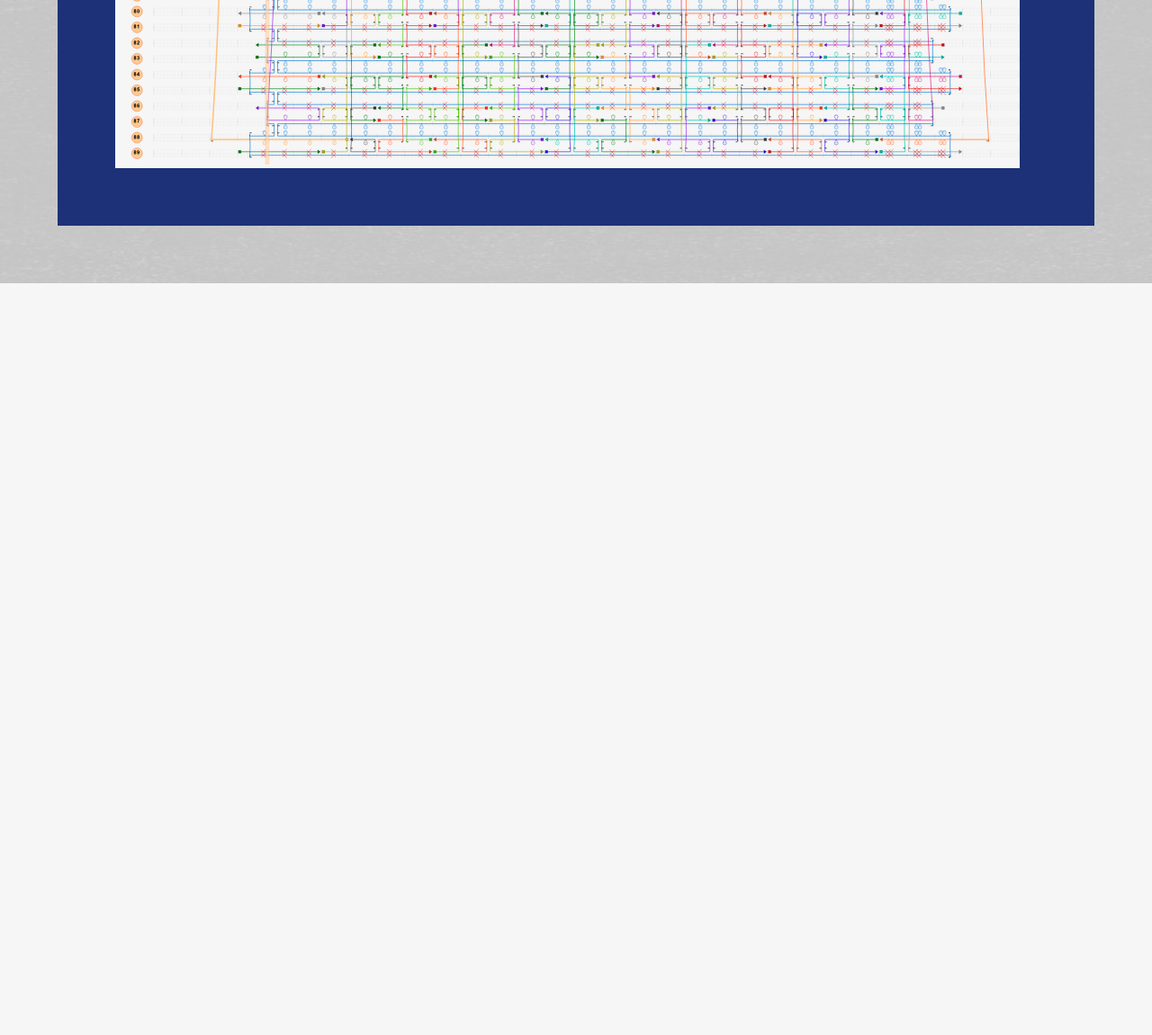
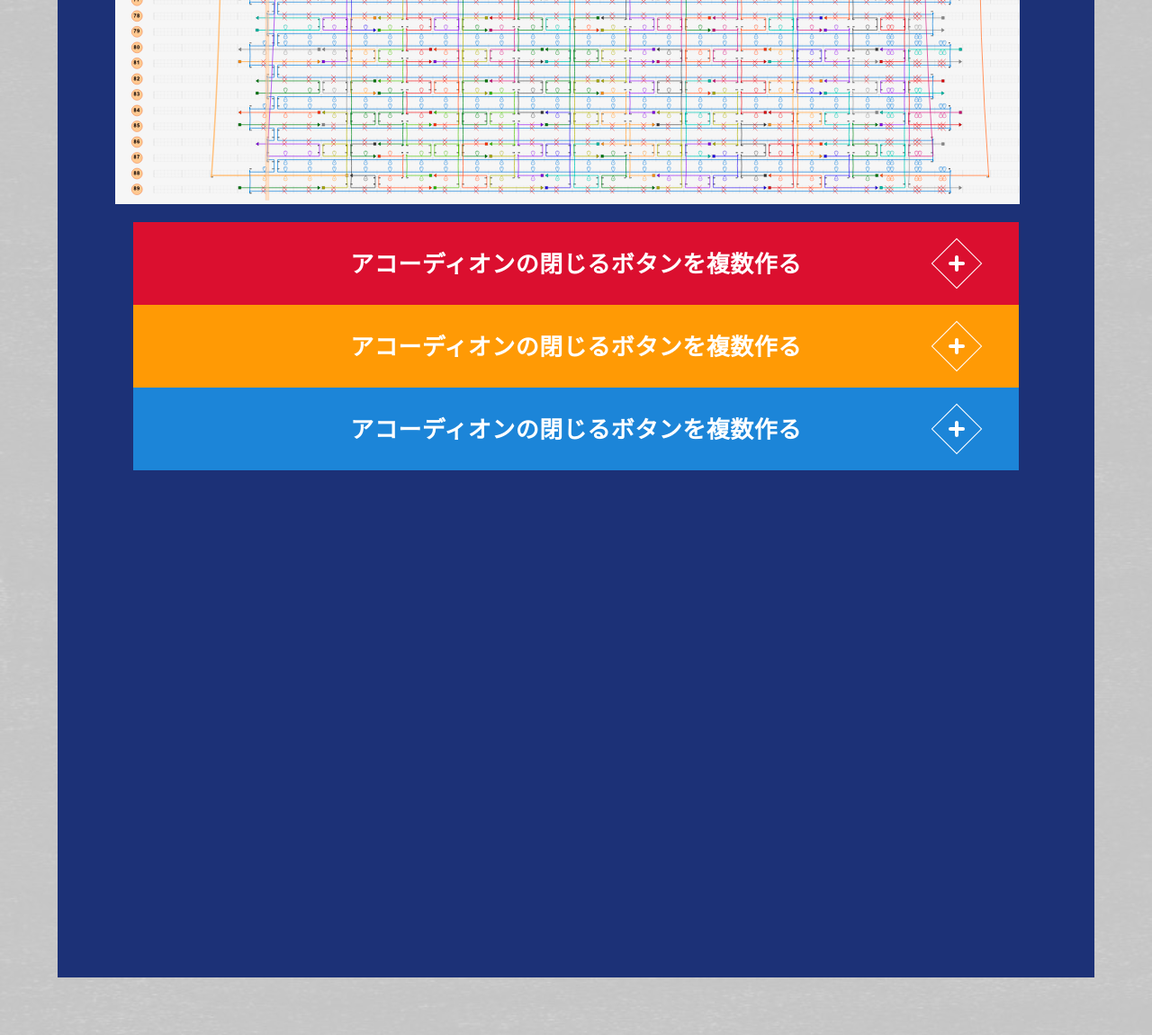
Before and after one commit to t2biomod2024/2024, a PHP site: page /pages/modeling.html in a window 1280 px wide. Shown: the part 3280-4431 px from the top of the page at 90% size. Before the commit the page ends 3595 px from the top, so only its background shows below. Run offline with PHP 8.4, Linux system fonts and the light colour scheme; some libraries are stand-ins or nearby versions; some web fonts are replaced.

Commit message:
accordion

```diff
--- a/css/common_css/template.css
+++ b/css/common_css/template.css
@@ -436,6 +436,7 @@ main h3 {
     left: 0;
 }
 
+
 /*Other*/
 .clearfix::after {content: "";display: block;clear: both;}
 .color-check, .color-check a {color: #ff0000 !important;}
--- /dev/null
+++ b/css/parts_css/accordion.css
@@ -0,0 +1,238 @@
+/* Accordion */
+.s_06 .accordion_one {
+	max-width: 1024px;
+	margin: 0 auto;
+  }
+  .s_06 .accordion_one .accordion_header {
+	background-color: #db0f2f;
+	color: #fff;
+	font-size: 26px;
+	font-weight: bold;
+	padding: 20px 11%;
+	text-align: center;
+	position: relative;
+	z-index: +1;
+	cursor: pointer;
+	transition-duration: 0.2s;
+  }
+  .s_06 .accordion_one:nth-of-type(2) .accordion_header {
+	  background-color: #ff9a05;
+  }
+  .s_06 .accordion_one:nth-of-type(3) .accordion_header {
+	  background-color: #1c85d8;
+  }
+  .s_06 .accordion_one .accordion_header:hover {
+	opacity: .8;
+  }
+  .s_06 .accordion_one .accordion_header .i_box {
+	display: flex;
+	justify-content: center;
+	align-items: center;
+	position: absolute;
+	top: 50%;
+	right: 5%;
+	width: 40px;
+	height: 40px;
+	border: 1px solid #fff;
+	margin-top: -20px;
+	box-sizing: border-box;
+	-webkit-transform: rotate(45deg);
+	transform: rotate(45deg);
+	transform-origin: center center;
+	transition-duration: 0.2s;
+  }
+  .s_06 .accordion_one .accordion_header .i_box .one_i {
+	display: block;
+	width: 18px;
+	height: 18px;
+	-webkit-transform: rotate(45deg);
+	transform: rotate(45deg);
+	transform-origin: center center;
+	transition-duration: 0.2s;
+	position: relative;
+  }
+  .s_06 .accordion_one .accordion_header.open .i_box {
+	-webkit-transform: rotate(-360deg);
+	transform: rotate(-360deg);
+  }
+  .s_06 .accordion_one .accordion_header .i_box .one_i:before, .s_06 .accordion_one .accordion_header .i_box .one_i:after {
+	display: flex;
+	content: '';
+	background-color: #fff;
+	border-radius: 10px;
+	width: 18px;
+	height: 4px;
+	position: absolute;
+	top: 7px;
+	left: 0;
+	-webkit-transform: rotate(0deg);
+	transform: rotate(0deg);
+	transform-origin: center center;
+  }
+  .s_06 .accordion_one .accordion_header .i_box .one_i:before {
+	width: 4px;
+	height: 18px;
+	top: 0;
+	left: 7px;
+  }
+  .s_06 .accordion_one .accordion_header.open .i_box .one_i:before {
+	content: none;
+  }
+  .s_06 .accordion_one .accordion_header.open .i_box .one_i:after {
+	-webkit-transform: rotate(-45deg);
+	transform: rotate(-45deg);
+  }
+  .s_06 .accordion_one .accordion_inner {
+	display: none;
+	padding: 30px 30px;
+	border-left: 2px solid #db0f2f;
+	border-right: 2px solid #db0f2f;
+	border-bottom: 2px solid #db0f2f;
+	box-sizing: border-box;
+  }
+  .s_06 .accordion_one:nth-of-type(2) .accordion_inner {
+	border-left: 2px solid #ff9a05;
+	border-right: 2px solid #ff9a05;
+	border-bottom: 2px solid #ff9a05;
+  }
+  .s_06 .accordion_one:nth-of-type(3) .accordion_inner {
+	border-left: 2px solid #1c85d8;
+	border-right: 2px solid #1c85d8;
+	border-bottom: 2px solid #1c85d8;
+  }
+  .s_06 .accordion_one .accordion_inner .box_one {
+	height: 300px;
+  }
+  .s_06 .accordion_one .accordion_inner p.txt_a_ac {
+	margin: 0;
+  }
+  .s_06 .accordion_one .accordion_inner .closeArea {
+	width: 180px;
+	margin: 0 auto;
+  }
+  .s_06 .accordion_one .accordion_inner .closeArea .close_box a.close_btn {
+	display: flex;
+	justify-content: center;
+	align-items: center;
+	background: #db0f2f;
+	padding: 15px 15px 15px 20px;
+	text-decoration: none;
+	line-height: 1.3;
+	color: #fff;
+	font-size: 18px;
+	font-weight: bold;
+	position: relative;
+	cursor: pointer;
+	transition-duration: 0.2s;
+  }
+  .s_06 .accordion_one:nth-of-type(2) .accordion_inner .closeArea .close_box a.close_btn {
+	  background-color: #ff9a05;
+  }
+  .s_06 .accordion_one:nth-of-type(3) .accordion_inner .closeArea .close_box a.close_btn {
+	  background-color: #1c85d8;
+  }
+  .s_06 .accordion_one .accordion_inner .closeArea .close_box a.close_btn:hover {
+	opacity: .8;
+  }
+  .s_06 .accordion_one .accordion_inner .closeArea .close_box a.close_btn .i_box {
+	display: flex;
+	justify-content: center;
+	align-items: center;
+	position: absolute;
+	top: 50%;
+	left: 10%;
+	width: 30px;
+	height: 30px;
+	margin-top: -15px;
+  }
+  .s_06 .accordion_one .accordion_inner .closeArea .close_box a.close_btn .i_box .one_i {
+	display: flex;
+	justify-content: center;
+	align-items: center;
+	position: relative;
+	width: 18px;
+	height: 18px;
+  }
+  .s_06 .accordion_one .accordion_inner .closeArea .close_box a.close_btn .i_box .one_i:before, .s_06 .accordion_one .accordion_inner .closeArea .close_box a.close_btn .i_box .one_i:after {
+	content: '';
+	background-color: #fff;
+	border-radius: 10px;
+	width: 18px;
+	height: 4px;
+	position: absolute;
+	top: 7px;
+	left: 0;
+	-webkit-transform: rotate(-45deg);
+	transform: rotate(45deg);
+	transform-origin: center center;
+  }
+  .s_06 .accordion_one .accordion_inner .closeArea .close_box a.close_btn .i_box .one_i:before {
+	width: 4px;
+	height: 18px;
+	top: 0;
+	left: 7px;
+  }
+  @media screen and (max-width: 1024px) {
+	.s_06 .accordion_one .accordion_header {
+	  font-size: 18px;
+	}
+	.s_06 .accordion_one .accordion_header .i_box {
+	  width: 30px;
+	  height: 30px;
+	  margin-top: -15px;
+	}
+	.s_06 .accordion_one .accordion_inner .closeArea .close_box a.close_btn {
+	  font-size: 14px;
+	}
+  }
+  @media screen and (max-width: 767px) {
+	.s_06 .accordion_one .accordion_header {
+	  font-size: 16px;
+	  text-align: left;
+	  padding: 15px 60px 15px 15px;
+	}
+  }
+
+  /*====================================================================
+  以下は不要です。
+  ====================================================================*/
+
+  body {
+	font-family: YuGothic, "游ゴシック体", "Yu Gothic", "ヒラギノ角ゴ Pro", "Hiragino Kaku Gothic Pro", "メイリオ", Meiryo, "ＭＳ Ｐゴシック", "MS PGothic", sans-serif;
+	font-size: 16px;
+	letter-spacing: .025em;
+	line-height: 1.8;
+	margin: 0;
+  }
+  @media screen and (max-width: 1024px) {
+	body {
+	  font-size: 14px;
+	}
+  }
+  .section {
+	max-width: 1024px;
+	margin: 0 auto;
+	padding: 20px 20px 500px;
+  }
+  .section p._a {
+	font-size: 12px;
+	font-weight: bold;
+	margin: 30px 0 0;
+  }
+  .section p._a .link {
+	display: inline-block;
+	color: #607D8B;
+	padding-left: 1.3em;
+	text-indent: -1.3em;
+  }
+  .section p._a .link:before {
+	content: '';
+	display: inline-block;
+	width: 5px;
+	height: 5px;
+	border-top: 2px solid #607D8B;
+	border-right: 2px solid #607D8B;
+	-webkit-transform: rotate(45deg);
+	transform: rotate(45deg);
+	margin-right: 10px;
+  }
--- a/pages/modeling.html
+++ b/pages/modeling.html
@@ -15,6 +15,7 @@
     <!-- CSS -->
     <link rel="stylesheet" href="https://t2biomod2024.github.io/2024/css/parts_css/header.css">
     <link rel="stylesheet" href="https://t2biomod2024.github.io/2024/css/parts_css/footer.css">
+    <link rel="stylesheet" href="https://t2biomod2024.github.io/2024/css/parts_css/accordion.css">
     <link rel="stylesheet" href="https://t2biomod2024.github.io/2024/css/common_css/template.css">
     <!-- Icon -->
     <link rel="icon" href="https://t2biomod2024.github.io/2024/pics/logo_black.PNG">
@@ -48,6 +49,47 @@
             <p>write me!</p>
             <a><img src="https://t2biomod2024.github.io/2024/pics/cadnano_52.png" alt=""></a>
         </div>
+
+
+
+<div class="section s_06">
+
+    <div class="accordion_one">
+      <div class="accordion_header" id="ac1_b">アコーディオンの閉じるボタンを複数作る<div class="i_box"><i class="one_i"></i></div></div>
+      <div class="accordion_inner">
+        <div class="box_one">
+          <p class="txt_a_ac">ブラウザによって閉じるボタンを押したあとの挙動が違ったので閉じた後はスクロールして上部に戻るようにしました。アコーディオンの中の内容が多いときにおすすめです。内容が少ないときは閉じるボタンは不要かなと思います。<br><br>一つ開けると他は閉じるバージョンです。</p>
+        </div>
+        <div class="closeArea">
+          <div class="close_box"><a href="#ac1_b" class="close_btn">閉じる<div class="i_box"><i class="one_i"></i></div></a></div>
+        </div>
+      </div>
+    </div>
+
+    <div class="accordion_one">
+      <div class="accordion_header" id="ac2_b">アコーディオンの閉じるボタンを複数作る<div class="i_box"><i class="one_i"></i></div></div>
+      <div class="accordion_inner">
+        <div class="box_one">
+          <p class="txt_a_ac">ブラウザによって閉じるボタンを押したあとの挙動が違ったので閉じた後はスクロールして上部に戻るようにしました。アコーディオンの中の内容が多いときにおすすめです。内容が少ないときは閉じるボタンは不要かなと思います。<br><br>一つ開けると他は閉じるバージョンです。</p>
+        </div>
+        <div class="closeArea">
+          <div class="close_box"><a href="#ac2_b" class="close_btn">閉じる<div class="i_box"><i class="one_i"></i></div></a></div>
+        </div>
+      </div>
+    </div>
+
+    <div class="accordion_one">
+      <div class="accordion_header" id="ac3_b">アコーディオンの閉じるボタンを複数作る<div class="i_box"><i class="one_i"></i></div></div>
+      <div class="accordion_inner">
+        <div class="box_one">
+          <p class="txt_a_ac">ブラウザによって閉じるボタンを押したあとの挙動が違ったので閉じた後はスクロールして上部に戻るようにしました。アコーディオンの中の内容が多いときにおすすめです。内容が少ないときは閉じるボタンは不要かなと思います。<br><br>一つ開けると他は閉じるバージョンです。</p>
+        </div>
+        <div class="closeArea">
+          <div class="close_box"><a href="#ac3_b" class="close_btn">閉じる<div class="i_box"><i class="one_i"></i></div></a></div>
+        </div>
+      </div>
+    </div>
+
         <!--=="add!!"==-->
 
         </section>
```
